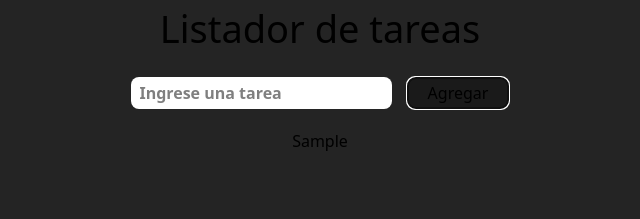
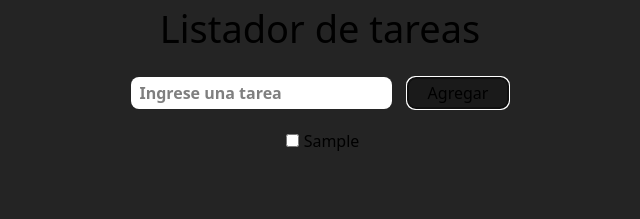
Before and after one commit to ecespedesp/To-Do-List-React, a React (Vite) app: page / in a window 1280 px wide. Both pictures are taken after typing "Sample" into the empty fields and a click on the button "Agregar". Shown: the top 219 px of the page, without its empty margins (320-960 px from the left). Built offline with nearby package versions, Linux system fonts and the light colour scheme.

Commit message:
feat: checkbox toggle task completed

```diff
--- a/src/App.jsx
+++ b/src/App.jsx
@@ -7,6 +7,7 @@ function App() {
   const [newTask, setNewTask] = useState("")
 
   useEffect(() => {
+
     document.title ="To Do list"
   }, [])
 
@@ -16,16 +17,27 @@ function App() {
     const task = {
       id: Date.now(),
       text: newTask,
+      done: false
       }
 
     setTasks(prev => [...prev,task])
     setNewTask("")
+  }
 
+  const toggleTask = (id) => {
+    setTasks(prev =>
+      prev.map(task =>
+        task.id === id ? {...task, done: !task.done} : task
+      )
+    )
   }
 
   return (
+
     <div className='text-center'>
-      <h1 className='text-[38px] '>Listador de tareas</h1>
+      <h1 className='text-[38px] '>
+        Listador de tareas
+      </h1>
       <div className='flex justify-center my-5 gap-[15px]'>
         <input className='px-2 py-1 bg-[white] rounded-lg text-[black] font-semibold'
           type='text'
@@ -34,17 +46,30 @@ function App() {
           onChange={e => setNewTask(e.target.value)}
         ></input>
         <button onClick={addTask}>Agregar</button>
+      </div>
 
+      {/* Div for control of render list, checkbox and deleteTask*/}
+      <div className=' max-w-[200px] mx-auto rounded '>
+        <ul >
+          {tasks.map(task => (
+            <li
+            className='my-[10px]'
+            key={task.id}
+            >
+              <input
+                className='mx-[5px]'
+                type='checkbox'
+                checked={task.done}
+                onChange={() => toggleTask(task.id)}
+              />
+              <span className={task.done ? "line-through" : ""}>
+                {task.text}
+              </span>
 
+            </li>
+          ))}
+        </ul>
       </div>
-      <div>
-          <ul >
-            {tasks.map(task => (
-              <li key={task.id}>{task.text}</li>
-            ))}
-          </ul>
-
-        </div>
     </div>
   )
 }
```
